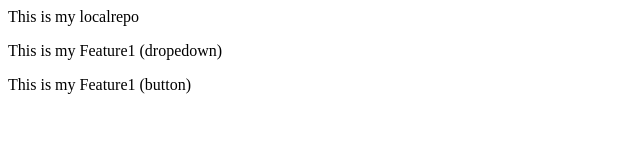
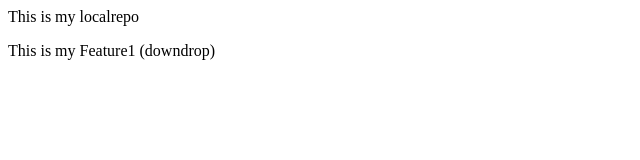
Before and after one commit to Subham-SR/localrepo, a plain HTML site: page index.html in a window 1280 px wide. Shown: the whole page, without its empty margins (0-640 px from the left). Drawn offline with Linux system fonts and the light colour scheme.

Commit message:
Add downdrop

```diff
--- a/index.html
+++ b/index.html
@@ -1,3 +1,2 @@
 <p>This is my localrepo</p>
-<P>This is my Feature1 (dropedown)</P>
-<P>This is my Feature1 (button)</P>
+<P>This is my Feature1 (downdrop)</P>
```
